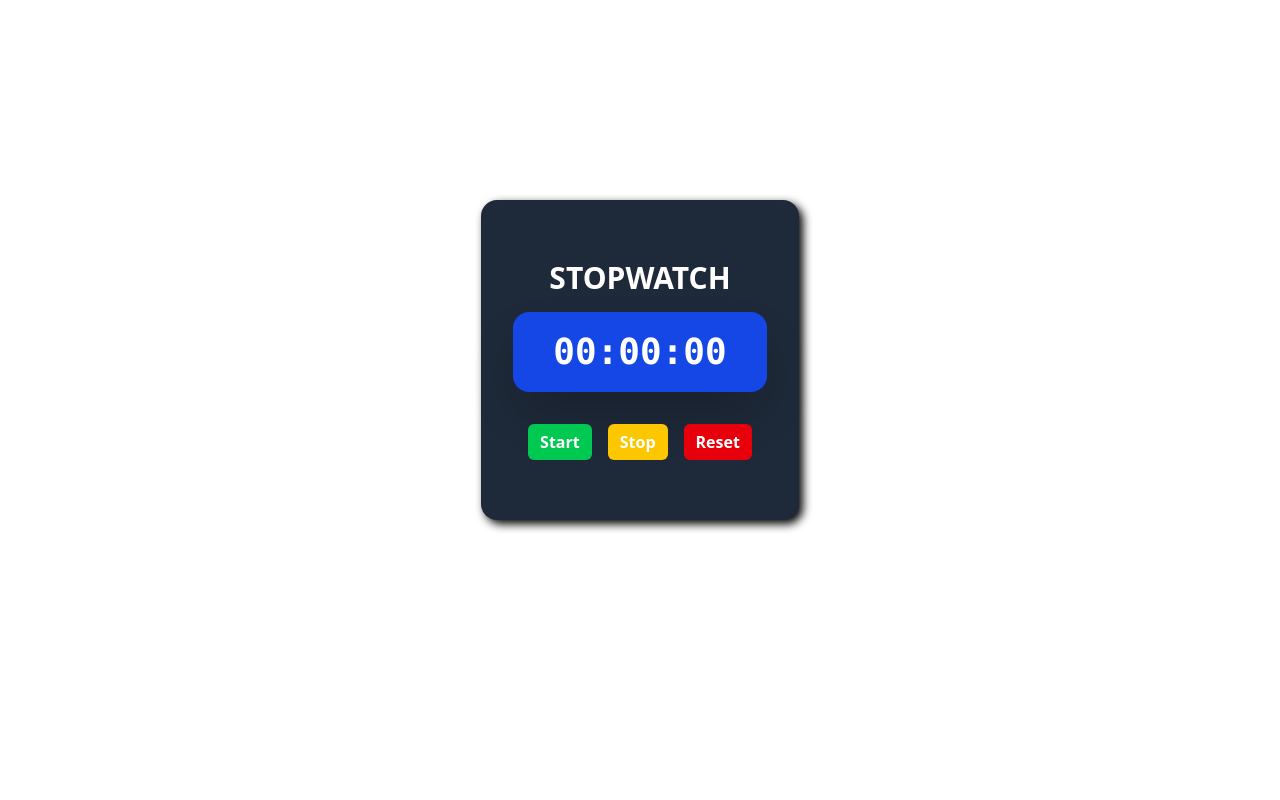
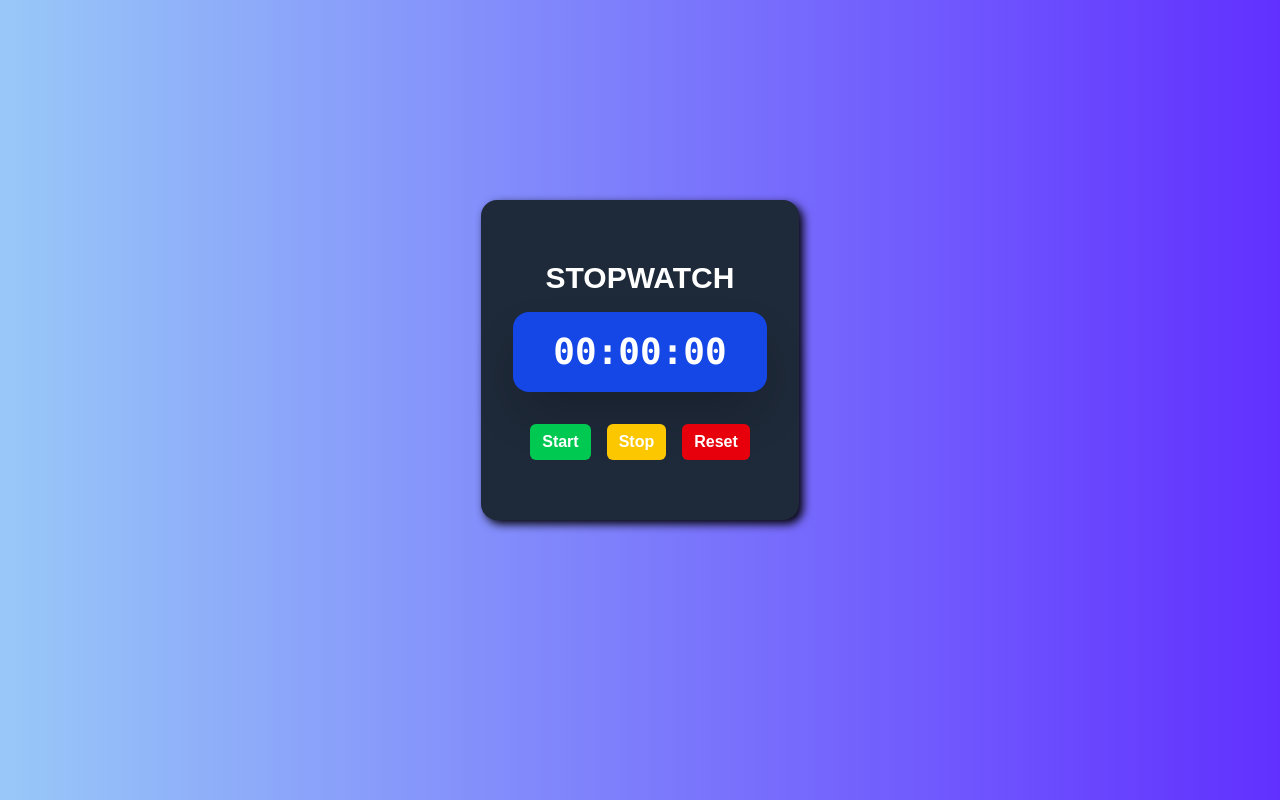
Before and after one commit to Dhirajcoder7/Stopwatch, a React (Vite) app: page / in a window 1280 px wide. Built offline with nearby package versions, Linux system fonts and the light colour scheme.

Commit message:
Update style.css

```diff
--- a/src/style.css
+++ b/src/style.css
@@ -1,11 +1,6 @@
-/* *{
-    margin: 0;
-    padding: 0;
-    box-sizing: border-box;
-} */
+@import "tailwindcss";
 
-@import "tailwindcss";
-/* body{
+body{
     background: linear-gradient(to right, #98c8f8, #6130ff);
     font-family: 'Poppins', sans-serif;
-} */
+}
```
